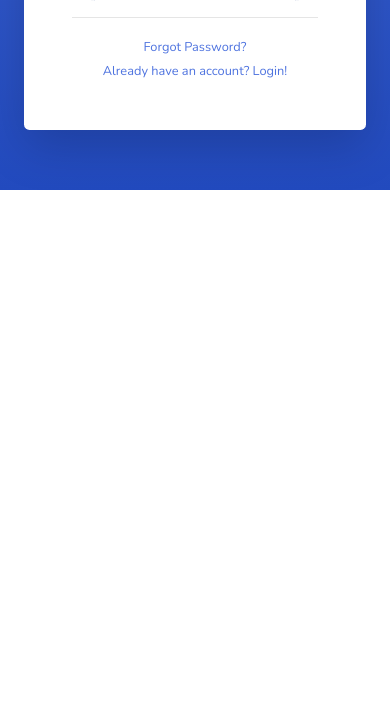
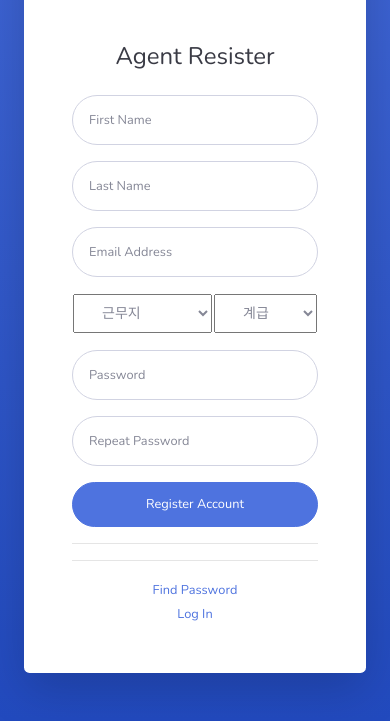
Before and after one commit to fireEmergencyControl/zeroFire, a Django app: template web/zerofire/templates/register.html in a window 390 px wide. Shown: the part 654-1375 px from the top of the page. Before the commit the page ends 844 px from the top, so only its background shows below. Run offline with Django 4.2, Linux system fonts and the light colour scheme; the template is opened without the code that fills it, so the values that code supplies are empty; some libraries are stand-ins or nearby versions.

Commit message:
fix register.html

```diff
--- a/web/zerofire/templates/register.html
+++ b/web/zerofire/templates/register.html
@@ -1,6 +1,6 @@
 <!DOCTYPE html>
 <html lang="en">
-
+{% load static %}
 <head>
 
     <meta charset="utf-8">
@@ -18,8 +18,13 @@
         rel="stylesheet">
 
     <!-- Custom styles for this template-->
-    <link href="css/sb-admin-2.min.css" rel="stylesheet">
-
+    <link href="{% static 'css/sb-admin-2.min.css' %}" rel="stylesheet">
+    <style type="text/css">
+        table {
+        margin-left:auto;
+        margin-right:auto;
+        }
+    </style>
 </head>
 
 <body class="bg-gradient-primary">
@@ -30,11 +35,13 @@
             <div class="card-body p-0">
                 <!-- Nested Row within Card Body -->
                 <div class="row">
-                    <div class="col-lg-5 d-none d-lg-block bg-register-image"></div>
+                    <div class="col-lg-5">
+                        <img src= "{%static 'img/FireFightAgent.jpg'%}" width="480" height="600"/>
+                    </div>
                     <div class="col-lg-7">
                         <div class="p-5">
                             <div class="text-center">
-                                <h1 class="h4 text-gray-900 mb-4">Create an Account!</h1>
+                                <h1 class="h4 text-gray-900 mb-4">Agent Resister</h1>
                             </div>
                             <form class="user">
                                 <div class="form-group row">
@@ -51,6 +58,31 @@
                                     <input type="email" class="form-control form-control-user" id="exampleInputEmail"
                                         placeholder="Email Address">
                                 </div>
+                                <div class="form-group">
+                                    <table>
+                                        <tr>
+                                            <td>
+                                                <select class="dropdown-header" id="workarea">
+                                                    <option value="" selected>근무지</option>
+                                                    <option value="1">사하 소방서</option>
+                                                    <option value="2">부천 소방서</option>
+                                                    <option value="3">세종 소방서</option>
+                                                    <option value="4">시흥 소방서</option>
+                                                </select>
+                                            </td>
+                                            <td>
+                                                <select class="dropdown-header" id="class">
+                                                    <option value="" selected>계급</option>
+                                                    <option value="1">test1</option>
+                                                    <option value="2">test2</option>
+                                                    <option value="3">test3</option>
+                                                    <option value="4">test4</option>
+                                                </select>
+                                            </td>
+                                        </tr>
+                                    </table>
+                                </div>
+
                                 <div class="form-group row">
                                     <div class="col-sm-6 mb-3 mb-sm-0">
                                         <input type="password" class="form-control form-control-user"
@@ -65,19 +97,19 @@
                                     Register Account
                                 </a>
                                 <hr>
-                                <a href="index.html" class="btn btn-google btn-user btn-block">
-                                    <i class="fab fa-google fa-fw"></i> Register with Google
-                                </a>
-                                <a href="index.html" class="btn btn-facebook btn-user btn-block">
-                                    <i class="fab fa-facebook-f fa-fw"></i> Register with Facebook
+<!--                                <a href="index.html" class="btn btn-google btn-user btn-block">-->
+<!--                                    <i class="fab fa-google fa-fw"></i> Register with Google-->
+<!--                                </a>-->
+<!--                                <a href="index.html" class="btn btn-facebook btn-user btn-block">-->
+<!--                                    <i class="fab fa-facebook-f fa-fw"></i> Register with Facebook-->
                                 </a>
                             </form>
                             <hr>
                             <div class="text-center">
-                                <a class="small" href="forgot-password.html">Forgot Password?</a>
+                                <a class="small" href="forgot-password.html">Find Password</a>
                             </div>
                             <div class="text-center">
-                                <a class="small" href="login.html">Already have an account? Login!</a>
+                                <a class="small" href="login.html">Log In</a>
                             </div>
                         </div>
                     </div>
```
